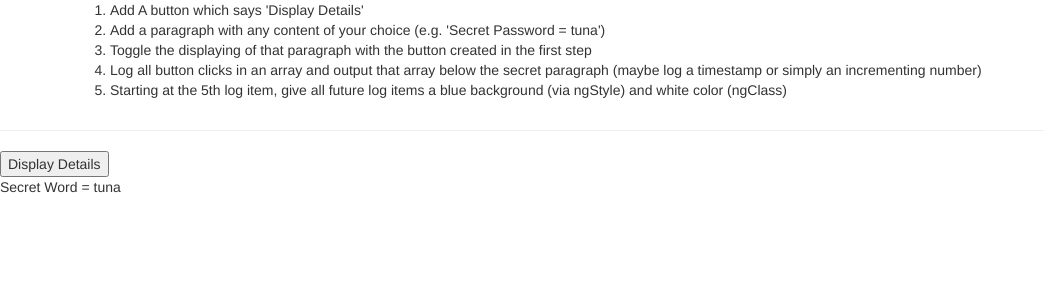
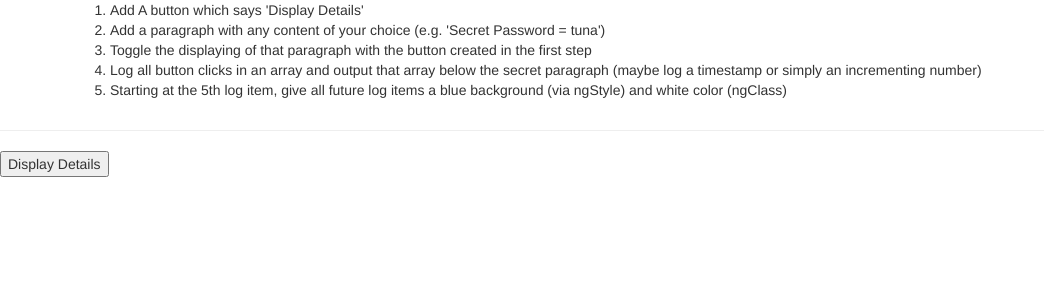
Before and after one commit to salomao91/assignment3_directives_basics, an Angular app: page / in a window 1280 px wide. Shown: the top 300 px of the page, without its empty margins (0-1044 px from the left). Built offline with nearby package versions, Linux system fonts and the light colour scheme.

Commit message:
3. Toggle the displaying of that paragraph with the button created in the first step

```diff
--- a/src/app/app.component.html
+++ b/src/app/app.component.html
@@ -12,5 +12,5 @@
   </div>
 </div>
 <hr/>
-<button>Display Details</button>
-<p>Secret Word = tuna</p>
+<button (click) = "onDisplayButton()" >Display Details</button>
+<p *ngIf="isButtonPressed">Secret Word = tuna</p>
--- a/src/app/app.component.ts
+++ b/src/app/app.component.ts
@@ -6,4 +6,13 @@ import { Component } from '@angular/core';
   styleUrls: ['./app.component.css']
 })
 export class AppComponent {
+  isButtonPressed;
+
+  constructor() {
+    this.isButtonPressed = false;
+  }
+
+  onDisplayButton() {
+    this.isButtonPressed = true;
+  }
 }
```
